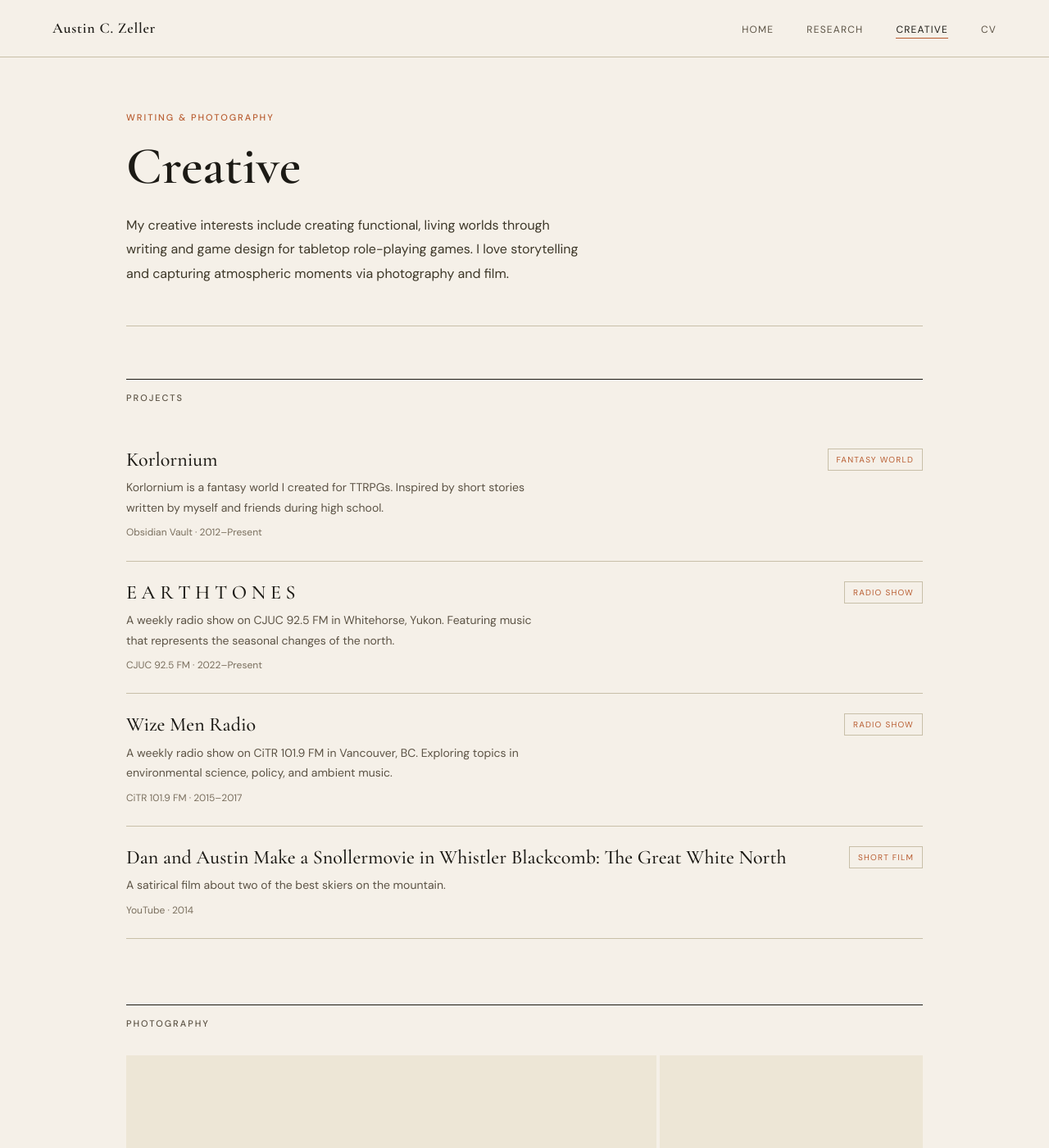
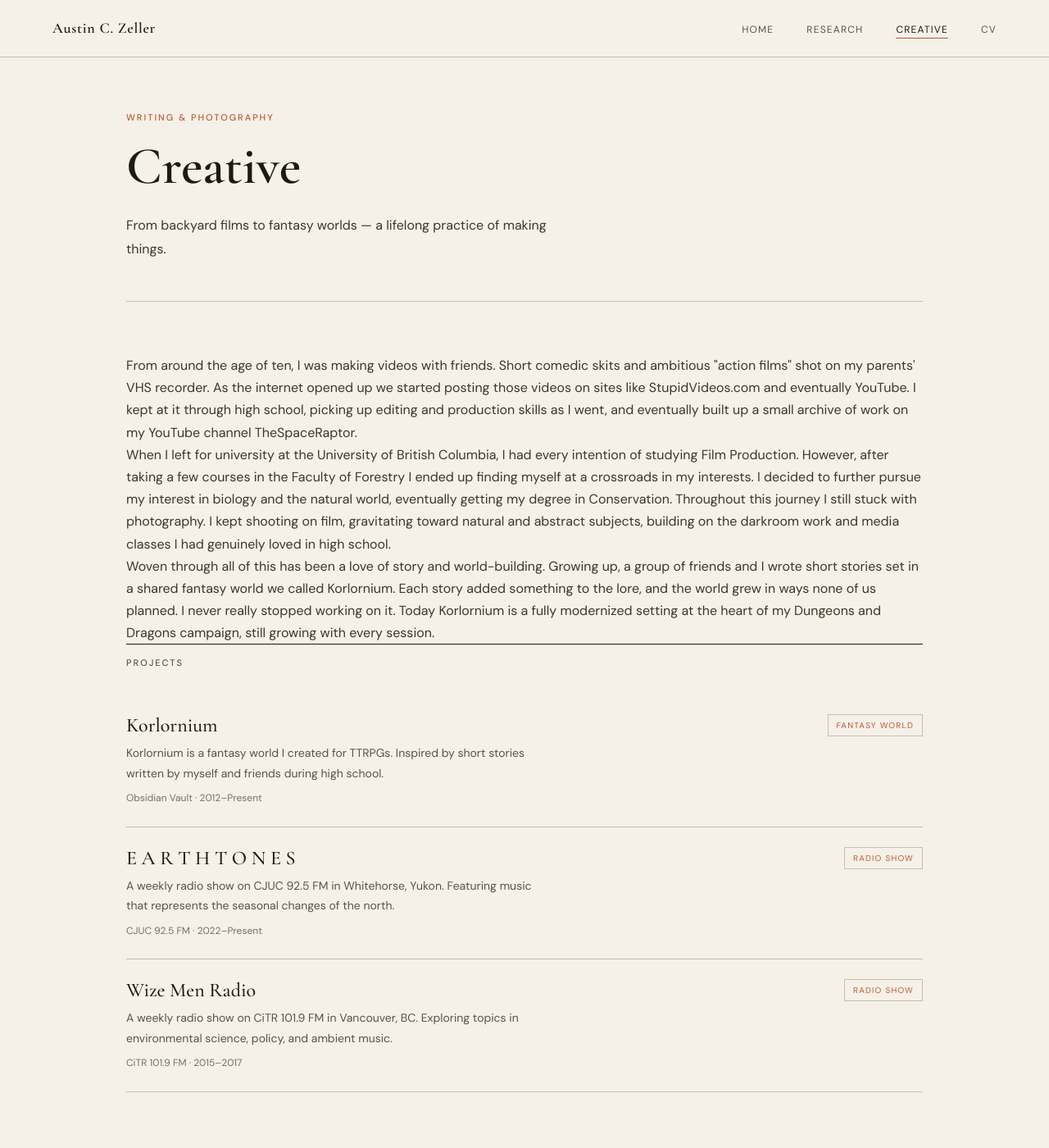
Before and after one commit to austinczeller/austinczeller.github.io, a Jekyll site: the page built from creative.html, in a window 1280 px wide and 1400 px high. Shown: the whole window at 82% size. Built offline with Jekyll 4.4.1, drawn with Linux system fonts in a browser that asks for light colours; some of the changed text lies outside the part shown.

Commit message:
creativeabout

```diff
--- a/_data/works.yml
+++ b/_data/works.yml
@@ -61,8 +61,9 @@
 
 - id: snollermovie
   type: creative
+  era: archive
   subtype: Short Film
   title: "Dan and Austin Make a Snollermovie in Whistler Blackcomb: The Great White North"
   description: "A satirical film about two of the best skiers on the mountain."
   meta: "YouTube · 2014"
-  link: "creative.html"
+  link: "https://www.youtube.com/@TheSpaceRaptor"
--- a/_includes/writing-item.html
+++ b/_includes/writing-item.html
@@ -5,5 +5,9 @@
     <p class="writing-excerpt">{{ work.description }}</p>
     <div class="writing-meta">{{ work.meta }}</div>
   </div>
-  <span class="writing-type">{{ work.subtype }}</span>
+  {% if work.link %}
+    <a class="writing-type" href="{{ work.link }}" target="_blank">{{ work.subtype }}</a>
+  {% else %}
+    <span class="writing-type">{{ work.subtype }}</span>
+  {% endif %}
 </div>
--- a/creative.html
+++ b/creative.html
@@ -10,8 +10,16 @@ page_css: /css/creative.css
   <header class="page-hero">
     <div class="label">Writing &amp; Photography</div>
     <h1>Creative</h1>
-    <p>My creative interests include creating functional, living worlds through writing and game design for tabletop role-playing games. I love storytelling and capturing atmospheric moments via photography and film.</p>
+    <p>From backyard films to fantasy worlds — a lifelong practice of making things.</p>
   </header>
+
+  <div class="about-body">
+    <p>From around the age of ten, I was making videos with friends. Short comedic skits and ambitious "action films" shot on my parents' VHS recorder. As the internet opened up we started posting those videos on sites like StupidVideos.com and eventually YouTube. I kept at it through high school, picking up editing and production skills as I went, and eventually built up a small archive of work on my YouTube channel TheSpaceRaptor.</p>
+
+    <p>When I left for university at the University of British Columbia, I had every intention of studying Film Production. However, after taking a few courses in the Faculty of Forestry I ended up finding myself at a crossroads in my interests. I decided to further pursue my interest in biology and the natural world, eventually getting my degree in Conservation. Throughout this journey I still stuck with photography. I kept shooting on film, gravitating toward natural and abstract subjects, building on the darkroom work and media classes I had genuinely loved in high school.</p>
+
+    <p>Woven through all of this has been a love of story and world-building. Growing up, a group of friends and I wrote short stories set in a shared fantasy world we called Korlornium. Each story added something to the lore, and the world grew in ways none of us planned. I never really stopped working on it. Today Korlornium is a fully modernized setting at the heart of my Dungeons and Dragons campaign, still growing with every session.</p>
+  </div>
 
   <!-- PROJECTS -->
   <section class="writing-section">
@@ -19,7 +27,7 @@ page_css: /css/creative.css
       <h2>Projects</h2>
     </div>
 
-    {% assign creative_works = site.data.works | where: "type", "creative" %}
+    {% assign creative_works = site.data.works | where: "type", "creative" | where_exp: "work", "work.era != 'archive'" %}
     {% for work in creative_works %}
       {% include writing-item.html work=work %}
     {% endfor %}
@@ -56,6 +64,19 @@ page_css: /css/creative.css
     </div>
   </section>
 
+  <!-- THE VAULT -->
+  <section class="writing-section">
+    <div class="section-header">
+      <h2>The Vault</h2>
+      <span>Earlier videos · circa 2012</span>
+    </div>
+
+    {% assign archive_works = site.data.works | where: "type", "creative" | where: "era", "archive" %}
+    {% for work in archive_works %}
+      {% include writing-item.html work=work %}
+    {% endfor %}
+  </section>
+
   <!-- INSPIRATION -->
   <section class="writing-section">
     <div class="section-header">
```
Also changed, not shown: .claude/settings.local.json (added).
